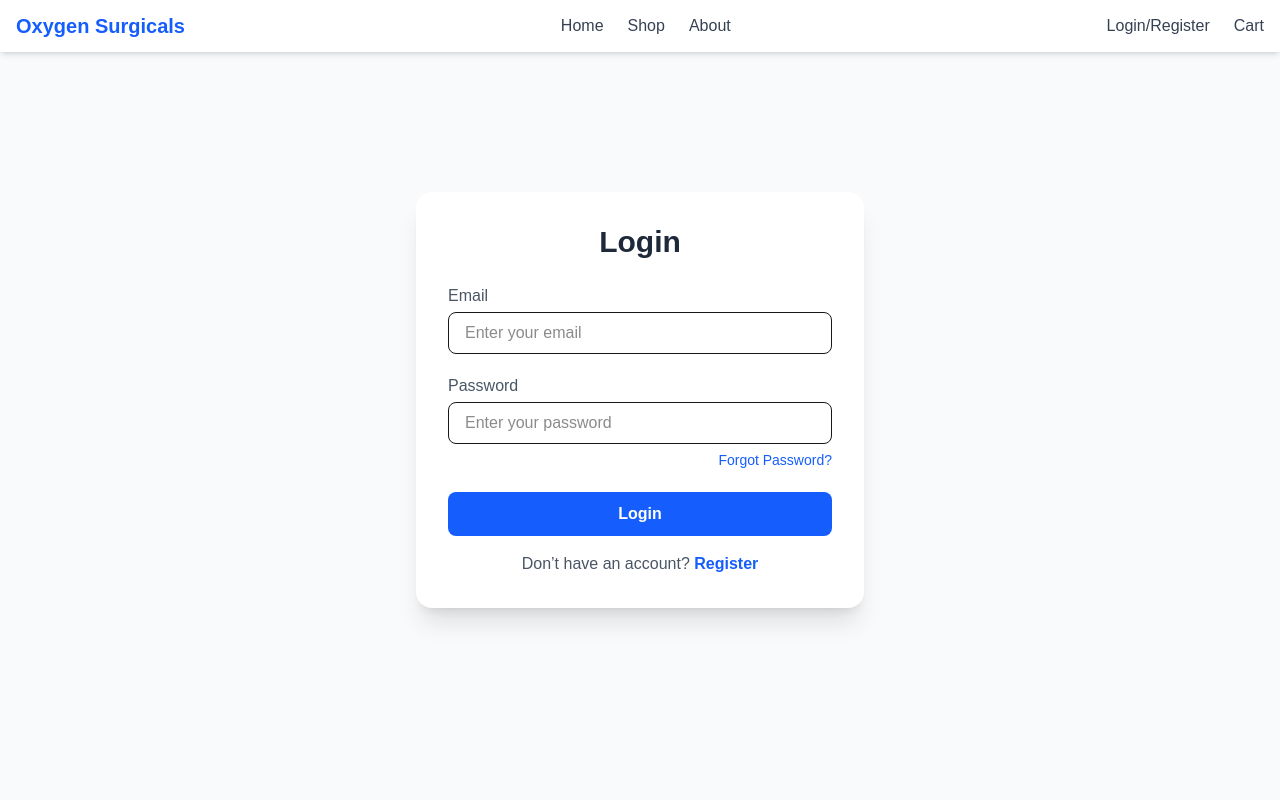
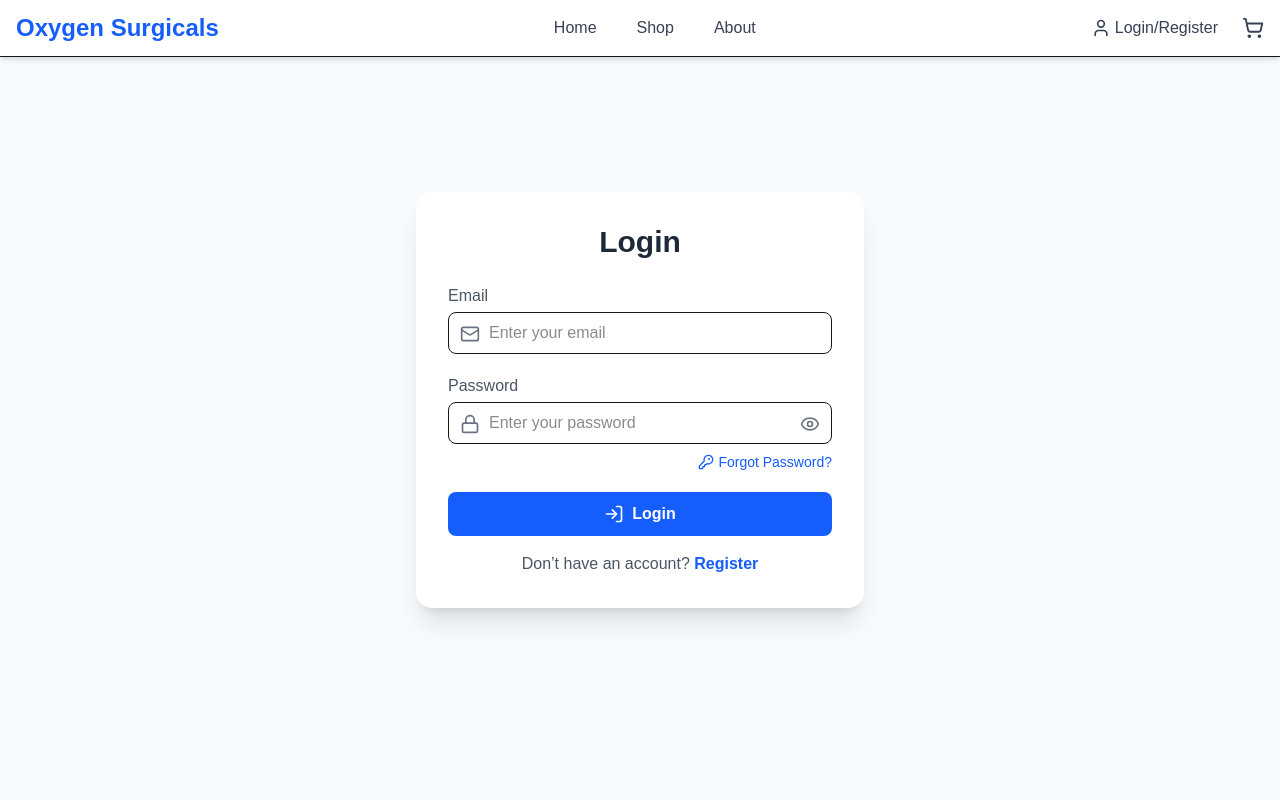
Before and after one commit to mranonno/oxygen-surgicals-web, a Next.js app: page /login in a window 1280 px wide. Shown: the top 800 px of the page. Built offline with nearby package versions, Linux system fonts and the light colour scheme.

Commit message:
add icon

```diff
--- a/app/(auth)/forgot-password/page.tsx
+++ b/app/(auth)/forgot-password/page.tsx
@@ -2,6 +2,7 @@
 
 import { useState } from "react";
 import Link from "next/link";
+import { Mail } from "lucide-react";
 
 export default function ForgotPasswordPage() {
   const [email, setEmail] = useState("");
@@ -10,8 +11,7 @@ export default function ForgotPasswordPage() {
     e.preventDefault();
     console.log("Forgot Password Email:", email);
 
-    // TODO: Connect with your Express backend
-    // Example: POST /api/auth/forgot-password
+    // TODO: Connect with Express backend API
   };
 
   return (
@@ -32,14 +32,17 @@ export default function ForgotPasswordPage() {
             <label className="block mb-1 font-medium text-gray-600">
               Email
             </label>
+            <div className="relative">
+              <Mail className="absolute left-3 top-3 text-gray-400" size={20} />
               <input
                 type="email"
                 value={email}
                 onChange={(e) => setEmail(e.target.value)}
                 placeholder="Enter your email"
                 required
-              className="w-full px-4 py-2 border rounded-lg focus:ring-2 focus:ring-blue-500 outline-none"
+                className="w-full pl-10 pr-4 py-2 border rounded-lg focus:ring-2 focus:ring-blue-500 outline-none"
               />
+            </div>
           </div>
 
           {/* Submit Button */}
--- a/app/(auth)/login/page.tsx
+++ b/app/(auth)/login/page.tsx
@@ -2,9 +2,11 @@
 
 import { useState } from "react";
 import Link from "next/link";
+import { Mail, Lock, Eye, EyeOff, KeyRound, LogIn } from "lucide-react";
 
 export default function LoginPage() {
   const [form, setForm] = useState({ email: "", password: "" });
+  const [showPass, setShowPass] = useState(false);
 
   const handleChange = (e: React.ChangeEvent<HTMLInputElement>) => {
     setForm({ ...form, [e.target.name]: e.target.value });
@@ -13,7 +15,6 @@ export default function LoginPage() {
   const handleSubmit = (e: React.FormEvent) => {
     e.preventDefault();
     console.log("Login Data:", form);
-    // TODO: integrate with your Express backend API
   };
 
   return (
@@ -29,6 +30,9 @@ export default function LoginPage() {
             <label className="block mb-1 font-medium text-gray-600">
               Email
             </label>
+
+            <div className="relative">
+              <Mail size={20} className="absolute left-3 top-3 text-gray-500" />
               <input
                 type="email"
                 name="email"
@@ -36,8 +40,9 @@ export default function LoginPage() {
                 value={form.email}
                 placeholder="Enter your email"
                 required
-              className="w-full px-4 py-2 border rounded-lg focus:ring-2 focus:ring-blue-500 outline-none"
+                className="w-full pl-10 pr-4 py-2 border rounded-lg focus:ring-2 focus:ring-blue-500 outline-none"
               />
+            </div>
           </div>
 
           {/* Password */}
@@ -45,18 +50,33 @@ export default function LoginPage() {
             <label className="block mb-1 font-medium text-gray-600">
               Password
             </label>
+
+            <div className="relative">
+              <Lock size={20} className="absolute left-3 top-3 text-gray-500" />
+
               <input
-              type="password"
+                type={showPass ? "text" : "password"}
                 name="password"
                 onChange={handleChange}
                 value={form.password}
                 placeholder="Enter your password"
                 required
-              className="w-full px-4 py-2 border rounded-lg focus:ring-2 focus:ring-blue-500 outline-none"
+                className="w-full pl-10 pr-10 py-2 border rounded-lg focus:ring-2 focus:ring-blue-500 outline-none"
               />
 
-            {/* Forgot Password Link */}
-            <div className="text-right mt-1">
+              {/* Show / Hide Password */}
+              <button
+                type="button"
+                onClick={() => setShowPass(!showPass)}
+                className="absolute right-3 top-3 text-gray-500"
+              >
+                {showPass ? <EyeOff size={20} /> : <Eye size={20} />}
+              </button>
+            </div>
+
+            {/* Forgot Password */}
+            <div className="text-right mt-2 flex items-center justify-end gap-1">
+              <KeyRound size={16} className="text-blue-600" />
               <Link
                 href="/forgot-password"
                 className="text-sm text-blue-600 hover:underline font-medium"
@@ -69,8 +89,9 @@ export default function LoginPage() {
           {/* Submit Button */}
           <button
             type="submit"
-            className="w-full bg-blue-600 hover:bg-blue-700 text-white py-2.5 rounded-lg font-semibold transition"
+            className="w-full bg-blue-600 hover:bg-blue-700 text-white py-2.5 rounded-lg font-semibold transition flex items-center justify-center gap-2"
           >
+            <LogIn size={20} />
             Login
           </button>
         </form>
@@ -78,7 +99,7 @@ export default function LoginPage() {
         <p className="text-center text-gray-600 mt-4">
           Don’t have an account?{" "}
           <Link
-            href="/auth/register"
+            href="/register"
             className="text-blue-600 font-semibold hover:underline"
           >
             Register
--- a/app/(auth)/register/page.tsx
+++ b/app/(auth)/register/page.tsx
@@ -2,6 +2,7 @@
 
 import { useState } from "react";
 import Link from "next/link";
+import { User, Mail, Lock } from "lucide-react";
 
 export default function RegisterPage() {
   const [form, setForm] = useState({
@@ -24,7 +25,6 @@ export default function RegisterPage() {
     }
 
     console.log("Register Data:", form);
-    // TODO: Connect to Express backend API
   };
 
   return (
@@ -40,6 +40,8 @@ export default function RegisterPage() {
             <label className="block mb-1 font-medium text-gray-600">
               Full Name
             </label>
+            <div className="relative">
+              <User className="absolute left-3 top-3 text-gray-400" size={20} />
               <input
                 type="text"
                 name="name"
@@ -47,8 +49,9 @@ export default function RegisterPage() {
                 onChange={handleChange}
                 placeholder="Enter your full name"
                 required
-              className="w-full px-4 py-2 border rounded-lg focus:ring-2 focus:ring-blue-500 outline-none"
+                className="w-full pl-10 pr-4 py-2 border rounded-lg focus:ring-2 focus:ring-blue-500 outline-none"
               />
+            </div>
           </div>
 
           {/* Email */}
@@ -56,6 +59,8 @@ export default function RegisterPage() {
             <label className="block mb-1 font-medium text-gray-600">
               Email
             </label>
+            <div className="relative">
+              <Mail className="absolute left-3 top-3 text-gray-400" size={20} />
               <input
                 type="email"
                 name="email"
@@ -63,8 +68,9 @@ export default function RegisterPage() {
                 onChange={handleChange}
                 placeholder="Enter your email"
                 required
-              className="w-full px-4 py-2 border rounded-lg focus:ring-2 focus:ring-blue-500 outline-none"
+                className="w-full pl-10 pr-4 py-2 border rounded-lg focus:ring-2 focus:ring-blue-500 outline-none"
               />
+            </div>
           </div>
 
           {/* Password */}
@@ -72,6 +78,8 @@ export default function RegisterPage() {
             <label className="block mb-1 font-medium text-gray-600">
               Password
             </label>
+            <div className="relative">
+              <Lock className="absolute left-3 top-3 text-gray-400" size={20} />
               <input
                 type="password"
                 name="password"
@@ -79,8 +87,9 @@ export default function RegisterPage() {
                 onChange={handleChange}
                 placeholder="Enter your password"
                 required
-              className="w-full px-4 py-2 border rounded-lg focus:ring-2 focus:ring-blue-500 outline-none"
+                className="w-full pl-10 pr-4 py-2 border rounded-lg focus:ring-2 focus:ring-blue-500 outline-none"
               />
+            </div>
           </div>
 
           {/* Confirm Password */}
@@ -88,6 +97,8 @@ export default function RegisterPage() {
             <label className="block mb-1 font-medium text-gray-600">
               Confirm Password
             </label>
+            <div className="relative">
+              <Lock className="absolute left-3 top-3 text-gray-400" size={20} />
               <input
                 type="password"
                 name="confirmPassword"
@@ -95,8 +106,9 @@ export default function RegisterPage() {
                 onChange={handleChange}
                 placeholder="Repeat your password"
                 required
-              className="w-full px-4 py-2 border rounded-lg focus:ring-2 focus:ring-blue-500 outline-none"
+                className="w-full pl-10 pr-4 py-2 border rounded-lg focus:ring-2 focus:ring-blue-500 outline-none"
               />
+            </div>
           </div>
 
           {/* Register Button */}
--- a/components/common/Footer.tsx
+++ b/components/common/Footer.tsx
@@ -2,7 +2,7 @@ import Link from "next/link";
 
 export default function Footer() {
   return (
-    <footer className="w-full bg-gray-900 text-gray-300 py-10 mt-10">
+    <footer className="w-full bg-gray-900 text-gray-300 py-10">
       <div className="max-w-7xl mx-auto px-4 grid grid-cols-1 md:grid-cols-3 gap-8">
         {/* Brand */}
         <div>
--- a/components/common/Navbar.tsx
+++ b/components/common/Navbar.tsx
@@ -2,92 +2,104 @@
 
 import Link from "next/link";
 import { useState } from "react";
+import { ShoppingCart, Menu, X, User } from "lucide-react";
 
 export default function Navbar() {
   const [open, setOpen] = useState(false);
 
   return (
-    <nav className="w-full bg-white shadow-md fixed top-0 left-0 z-50">
+    <nav className="w-full bg-white shadow-md fixed top-0 left-0 z-50 border-b">
       <div className="max-w-7xl mx-auto px-4 py-3 flex items-center justify-between">
         {/* Logo */}
-        <Link href="/" className="text-xl font-bold text-blue-600">
+        <Link href="/" className="text-2xl font-bold text-blue-600">
           Oxygen Surgicals
         </Link>
 
         {/* Desktop Menu */}
-        <ul className="hidden md:flex items-center gap-6 text-gray-700 font-medium">
-          <li>
+        <div className="hidden md:flex items-center gap-10 text-gray-700 font-medium">
           <Link href="/" className="hover:text-blue-600">
             Home
           </Link>
-          </li>
-          <li>
           <Link href="/shop" className="hover:text-blue-600">
             Shop
           </Link>
-          </li>
-          <li>
           <Link href="/about" className="hover:text-blue-600">
             About
           </Link>
-          </li>
-        </ul>
-        <ul className="hidden md:flex items-center gap-6 text-gray-700 font-medium">
-          <li>
-            <Link href="/login" className="hover:text-blue-600">
-              Login/Register
+        </div>
+
+        {/* Right side (Login + Cart Icon) */}
+        <div className="hidden md:flex items-center gap-6 text-gray-700 font-medium">
+          <Link
+            href="/login"
+            className="flex items-center gap-1 hover:text-blue-600"
+          >
+            <User size={20} />
+            <span>Login/Register</span>
           </Link>
-          </li>
-          <li>
-            <Link href="/cart" className="hover:text-blue-600">
-              Cart
+
+          <Link href="/cart" className="hover:text-blue-600 relative">
+            <ShoppingCart size={22} />
           </Link>
-          </li>
-        </ul>
+        </div>
 
         {/* Mobile Menu Button */}
         <button
           onClick={() => setOpen(!open)}
           className="md:hidden text-gray-700"
         >
-          {open ? "✖" : "☰"}
+          {open ? <X size={26} /> : <Menu size={26} />}
         </button>
       </div>
 
       {/* Mobile Menu */}
-      {open && (
-        <div className="md:hidden bg-white shadow-md">
+      <div
+        className={`md:hidden bg-white shadow-md overflow-hidden transition-all duration-300 ${
+          open ? "max-h-96" : "max-h-0"
+        }`}
+      >
         <ul className="flex flex-col px-4 py-3 gap-3 text-gray-700 font-medium">
-            <li>
           <Link
             href="/"
+            onClick={() => setOpen(false)}
             className="hover:text-blue-600"
-                onClick={() => setOpen(false)}
           >
             Home
           </Link>
-            </li>
-            <li>
           <Link
-                href="/dashboard"
+            href="/shop"
+            onClick={() => setOpen(false)}
             className="hover:text-blue-600"
+          >
+            Shop
+          </Link>
+          <Link
+            href="/about"
             onClick={() => setOpen(false)}
+            className="hover:text-blue-600"
           >
-                Dashboard
+            About
           </Link>
-            </li>
-            <li>
+
+          {/* Login */}
           <Link
-                href="/contact"
-                className="hover:text-blue-600"
+            href="/login"
             onClick={() => setOpen(false)}
+            className="hover:text-blue-600 flex items-center gap-2"
           >
-                Contact
+            <User size={20} /> Login/Register
           </Link>
-            </li>
+
+          {/* Cart Icon */}
+          <Link
+            href="/cart"
+            onClick={() => setOpen(false)}
+            className="hover:text-blue-600 flex items-center gap-2"
+          >
+            <ShoppingCart size={20} /> Cart
+          </Link>
         </ul>
       </div>
-      )}
     </nav>
   );
 }
```
Lines whose indentation alone changed are shown as unchanged.
